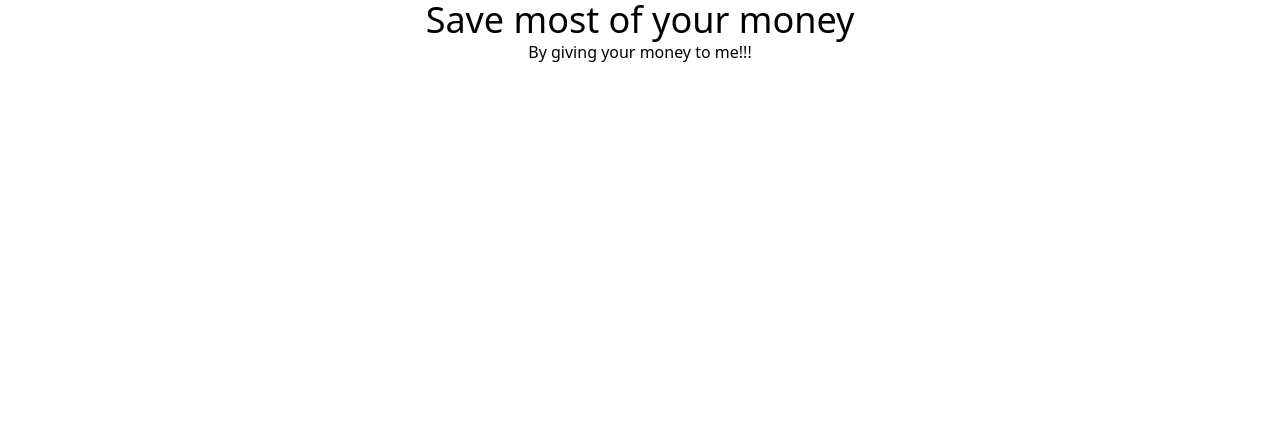
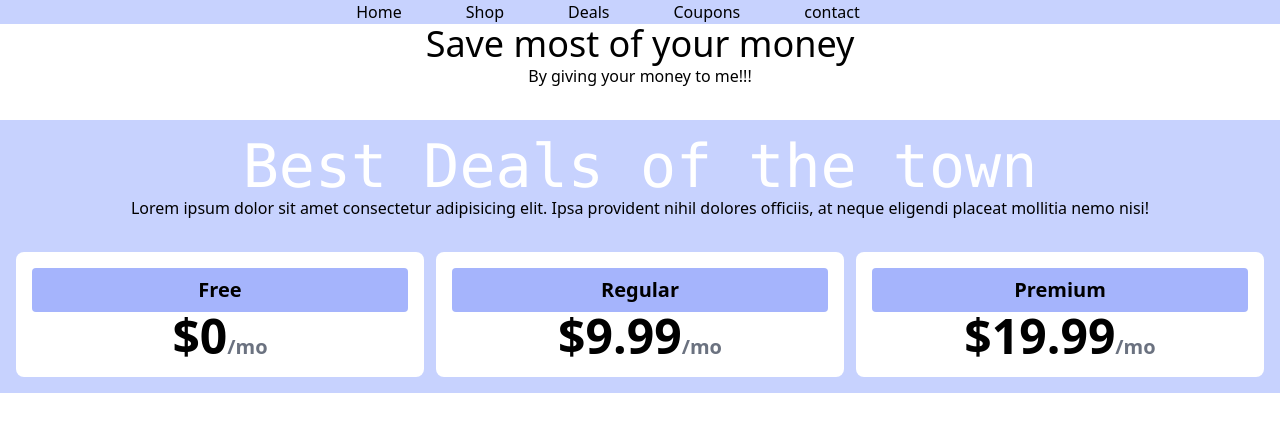
Before and after one commit to mehedi-hasan-shuvon/tailwind-pricing-club-react, a React (Create React App) app: page / in a window 1280 px wide. Shown: the top 432 px of the page. Built offline with nearby package versions, Linux system fonts and the light colour scheme.

Commit message:
added pricing option with card

```diff
--- a/src/App.js
+++ b/src/App.js
@@ -1,12 +1,13 @@
 import logo from './logo.svg';
 import './App.css';
 import Header from './components/Header/Header';
+import Pricing from './components/Pricing/Pricing';
 
 function App() {
   return (
     <div className="App">
       <Header></Header>
-
+      <Pricing></Pricing>
     </div>
   );
 }
--- a/src/components/Link/Link.js
+++ b/src/components/Link/Link.js
@@ -4,7 +4,7 @@
     const { name, link } = props.route;
     return (
         <li className='mr-16'>
-            <a href="link">{name}</a>
+            <a href={link}>{name}</a>
         </li>
     );
 };
--- a/src/components/Navbar/Navbar.js
+++ b/src/components/Navbar/Navbar.js
@@ -12,7 +12,7 @@
         { id: 5, name: 'contact', link: '/contact' }
     ]
     return (
-        <nav>
+        <nav className='bg-indigo-200'>
             <div onClick={() => setOpen(!open)} className='w-6 h-6 md:hidden'>
                 {
                     open ? <XIcon></XIcon> : <MenuIcon></MenuIcon>
@@ -20,7 +20,7 @@
 
             </div>
 
-            <ul className={`md:flex justify-center absolute duration-500 ease-in ${open ? 'top-6' : 'top-[-120px]'}`}>
+            <ul className={`md:flex justify-center absolute md:static bg-indigo-200 w-full duration-500 ease-in ${open ? 'top-6' : 'top-[-120px]'}`}>
                 {
                     routes.map(route => <Link key={route.id} route={route}></Link>)
                 }
--- /dev/null
+++ b/src/components/Pricing/Pricing.js
@@ -0,0 +1,30 @@
+import React from 'react';
+import PricingOption from '../PricingOption/PricingOption';
+
+const Pricing = () => {
+    const pricingOption = [
+        { id: 1, name: "Free", price: 0 },
+        { id: 2, name: "Regular", price: 9.99 },
+        { id: 3, name: "Premium", price: 19.99 },
+    ]
+    return (
+        <div className='bg-indigo-200 p-4 mt-8'>
+            <h1 className='text-6xl font-mono text-white '>Best Deals of the town</h1>
+            <p>Lorem ipsum dolor sit amet consectetur adipisicing elit. Ipsa provident nihil dolores officiis, at neque eligendi placeat mollitia nemo nisi!</p>
+            <div className='grid md:grid-cols-3 gap-3 mt-8'>
+                {
+                    pricingOption.map(option =>
+                        <PricingOption
+                            key={option.id}
+                            option={option}>
+
+                        </PricingOption>
+                    )
+                }
+            </div>
+        </div>
+
+    );
+};
+
+export default Pricing;
--- /dev/null
+++ b/src/components/PricingOption/PricingOption.js
@@ -0,0 +1,17 @@
+import React from 'react';
+
+const PricingOption = (props) => {
+    const { name, price } = props.option;
+    return (
+        <div className='bg-white p-4 rounded-lg'>
+            <h2 className='bg-indigo-300 py-2 rounded text-xl font-bold'>{name}</h2>
+
+            <p>
+                <span className='text-5xl font-bold'>${price}</span>
+                <span className='text-xl font-bold text-gray-500'>/mo</span>
+            </p>
+        </div>
+    );
+};
+
+export default PricingOption;
```
Also changed, not shown: src/components/Pricing/Pricing.css (added), src/components/PricingOption/PricingOption.css (added).
